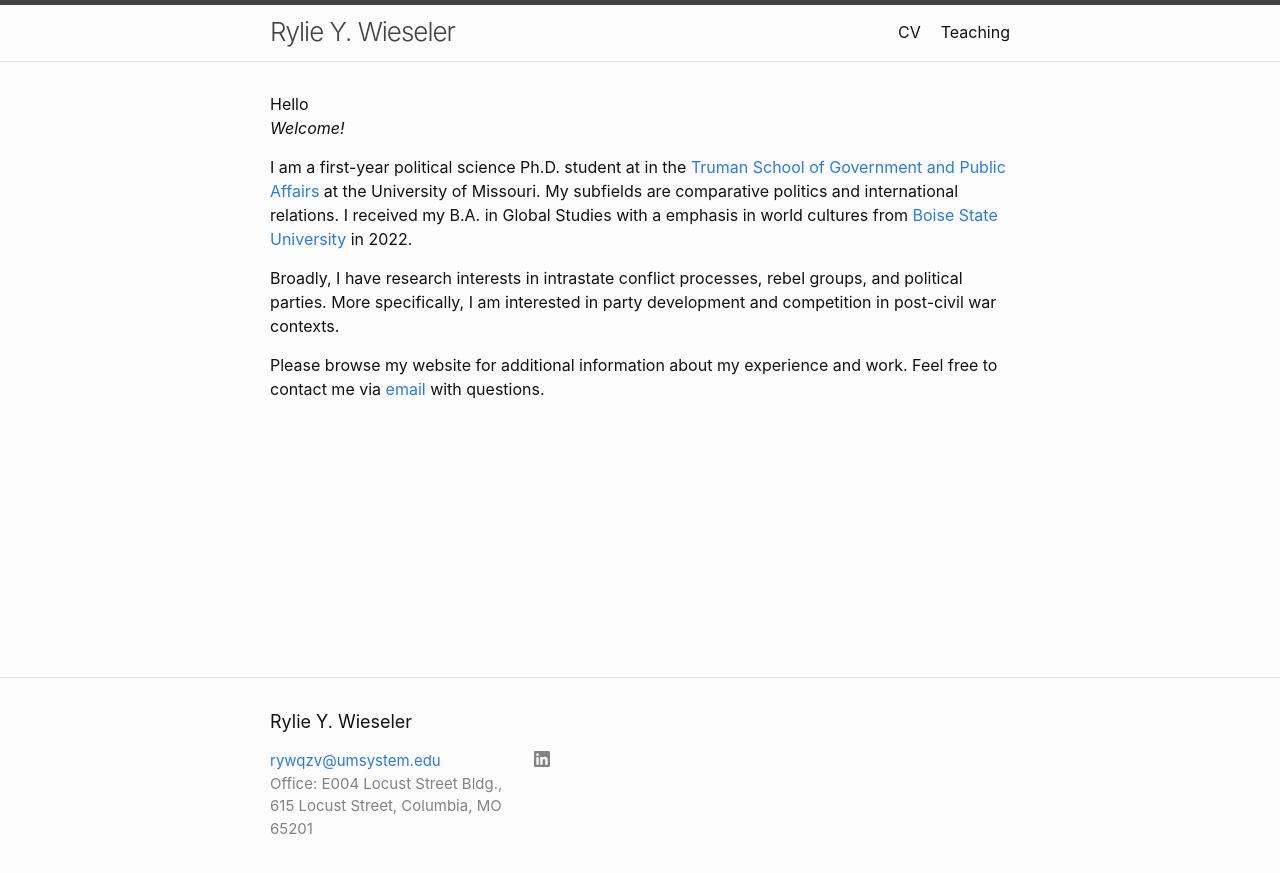
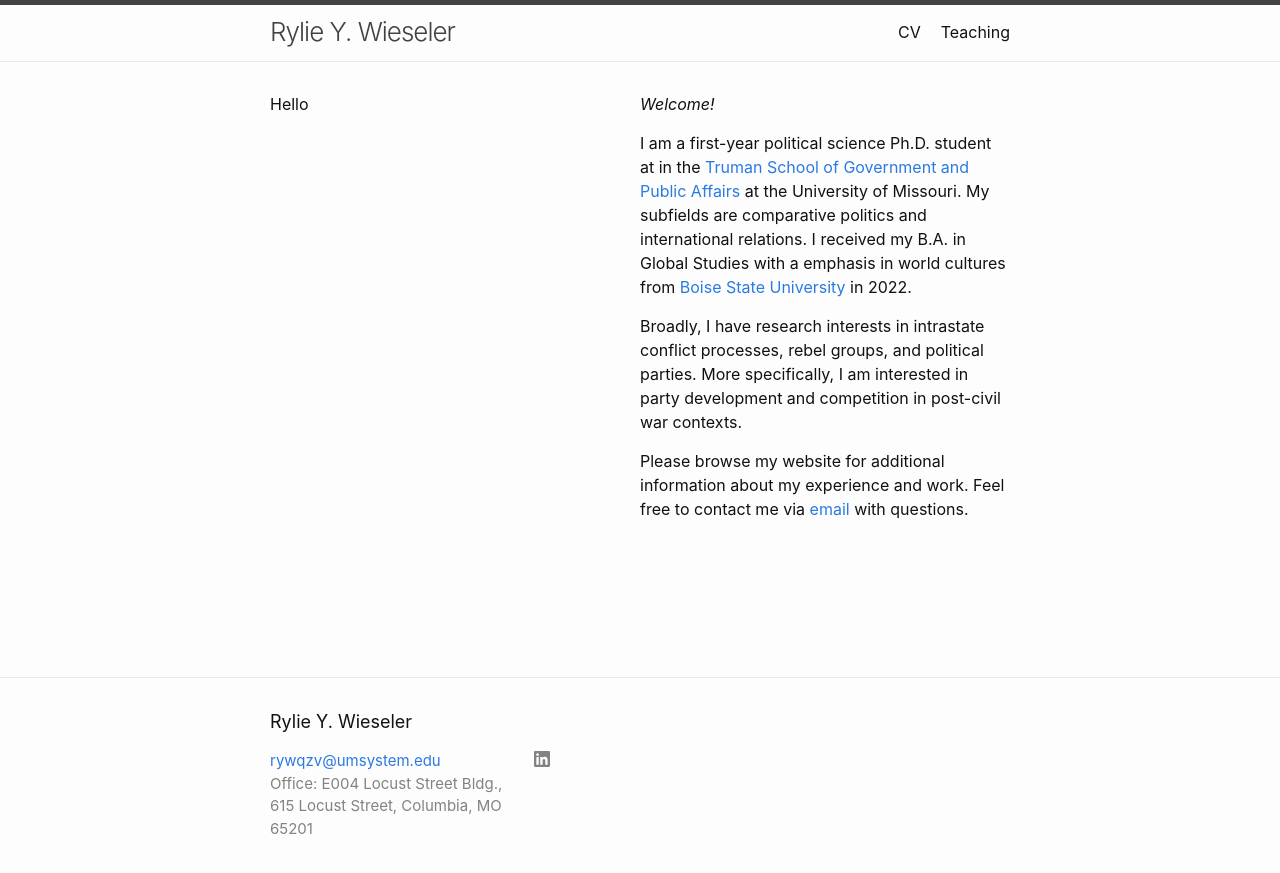
Before and after one commit to ryliewieseler/ryliewieseler.github.io, a Jekyll site: the page built from index.md, in a window 1280 px wide. Shown: the top 873 px of the page. Built offline with Jekyll 4.4.1, drawn with Linux system fonts in a browser that asks for light colours.

Commit message:
Update head.html

```diff
--- a/_includes/head.html
+++ b/_includes/head.html
@@ -8,4 +8,20 @@
   {%- if jekyll.environment == 'production' and site.google_analytics -%}
     {%- include google-analytics.html -%}
   {%- endif -%}
+  <style>
+    {
+        box-sizing: border-box;
+    }
+    /* Set additional styling options for the columns*/
+    .column {
+    float: left;
+    width: 50%;
+    }
+
+    .row:after {
+    content: "";
+    display: table;
+    clear: both;
+    }
+    </style>
 </head>
```
